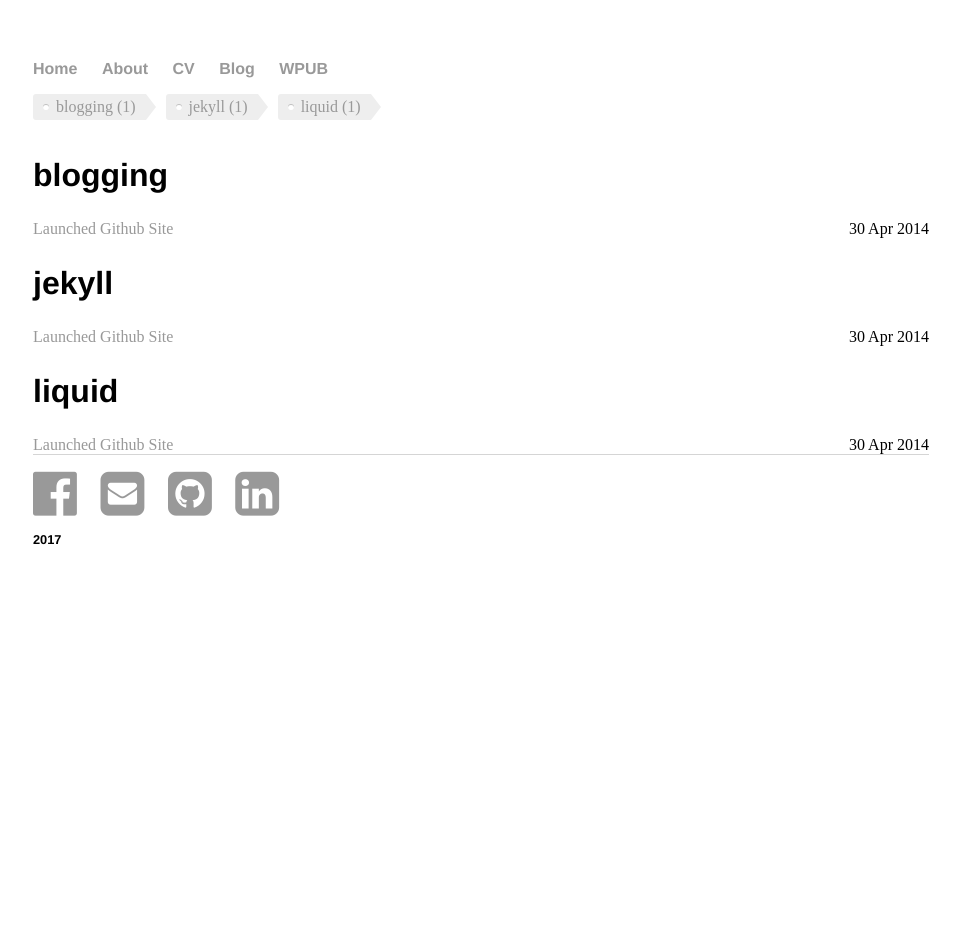
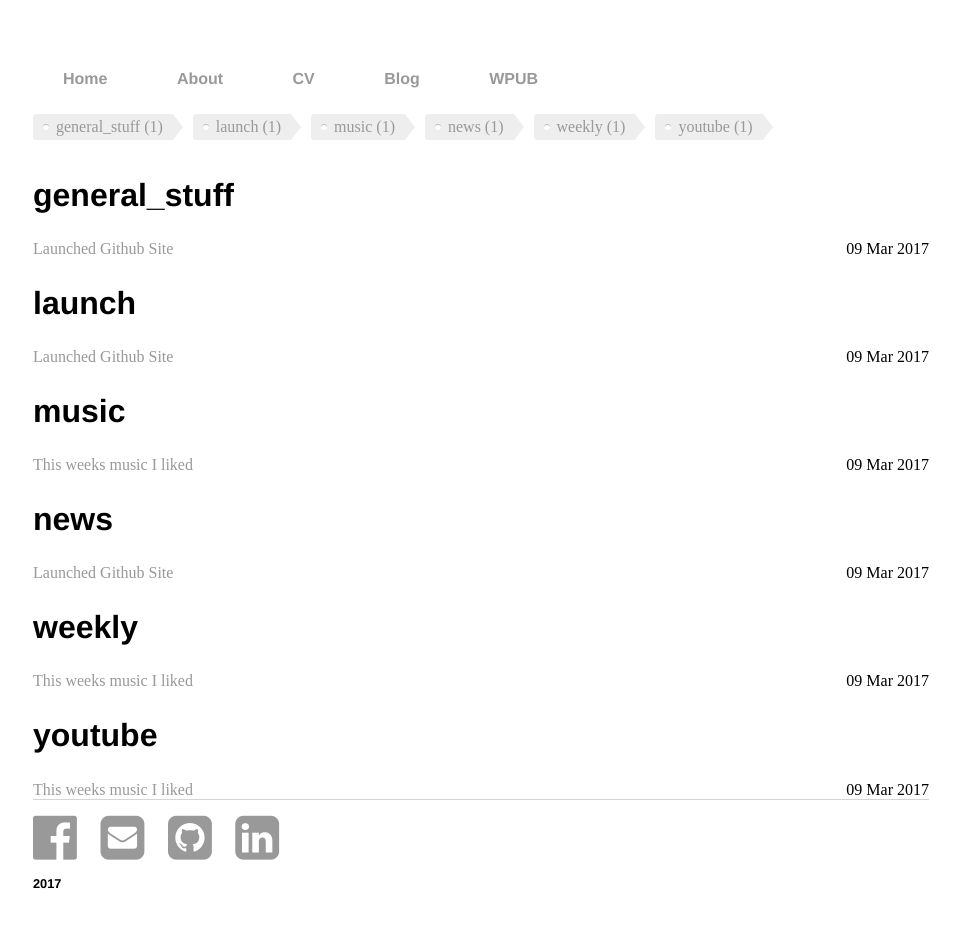
Before and after one commit to xcegin/xcegin.github.io, a Jekyll site: the page built from tags.md, in a window 1280 px wide. Shown: the whole page, without its empty margins (159-1119 px from the left). Built offline with Jekyll 4.4.1, drawn with Linux system fonts in a browser that asks for light colours; before the commit the page ends 900 px from its top, so only the background shows below that.

Commit message:
Added bunch of stuff

```diff
--- a/_config.yml
+++ b/_config.yml
@@ -3,3 +3,5 @@ markdown: kramdown
 encoding: UTF-8
 permalink: /blog/:year/:month/:day/:title
 safe: false
+gems:
+  - jemoji
--- a/_includes/nav.html
+++ b/_includes/nav.html
@@ -1,22 +1,14 @@
 <nav>
   <ul>
+
     {% for nav in site.data.nav %}
-      {% if nav.subcategorie != null %}
-        <li>
-          <a href="{{ site.url }}{{ nav.url }}">{{ nav.title }}</a>
-          <ul>
-          {% for subcategory in nav.subcategorie %}
-            <li><a href="{{ site.url }}{{ subcategory.subhref }}">{{ subcategory.subtitle }}</a></li>
-          {% endfor %}
-          </ul>
-        </li>
-      {% elsif nav.title == page.title %}
-         <li class="active">
-           <a href="{{ nav.url }}">{{ nav.title }}</a>
+      {% if nav.title == page.title %}
+         <li>
+           <a  class="menu" href="{{ nav.url }}">{{ nav.title }}</a>
          </li>
       {% else %}
         <li>
-          <a href="{{ site.url }}{{ nav.href }}">{{ nav.title }}</a>
+          <a  class="menu" href="{{ site.url }}{{ nav.href }}">{{ nav.title }}</a>
         </li>
       {% endif %}
     {% endfor %}
--- /dev/null
+++ b/_includes/youtubePlayer.html
@@ -0,0 +1 @@
+<iframe width="560" height="315" src="https://www.youtube.com/embed/{{ include.id }}" frameborder="0" allowfullscreen></iframe>
--- /dev/null
+++ b/_layouts/tags.html
@@ -0,0 +1,39 @@
+---
+layout: default
+title: Tags
+---
+{% capture site_tags %}{% for tag in site.tags %}{{ tag | first }}{% unless forloop.last %},{% endunless %}{% endfor %}{% endcapture %}
+
+<!-- `tag_words` is a sorted array of the tag names. -->
+{% assign tag_words = site_tags | split:',' | sort %}
+
+<!-- List of all tags -->
+<ul class="tags">
+  {% for item in (0..site.tags.size) %}{% unless forloop.last %}
+    {% capture this_word %}{{ tag_words[item] }}{% endcapture %}
+    <li>
+      <a href="#{{ this_word | cgi_escape }}" class="tag">{{ this_word }}
+        <span>({{ site.tags[this_word].size }})</span>
+      </a>
+    </li>
+  {% endunless %}{% endfor %}
+</ul>
+
+<!-- Posts by Tag -->
+<div>
+  {% for item in (0..site.tags.size) %}{% unless forloop.last %}
+    {% capture this_word %}{{ tag_words[item] }}{% endcapture %}
+    <h2 id="{{ this_word | cgi_escape }}">{{ this_word }}</h2>
+    {% for post in site.tags[this_word] %}{% if post.title != null %}
+      <div>
+        <span style="float: left;">
+          <a href="{{ post.url }}">{{ post.title }}</a>
+        </span>
+        <span style="float: right;">
+          {{ post.date | date_to_string }}
+        </span>
+      </div>
+      <div style="clear: both;"></div>
+    {% endif %}{% endfor %}
+  {% endunless %}{% endfor %}
+</div>
--- /dev/null
+++ b/_posts/2017-03-09-hank-quinlan-site-launched.md
@@ -0,0 +1,19 @@
+---
+layout: post
+author: Jan Cegin
+tags: launch news general_stuff
+title: "Launched Github Site"
+date: 2017-03-09
+---
+
+I finally created my page. This blog will be used for bunch of stuff. Here I will post multiple things:
++ Weekly music I liked in the form of youtube links and videos.
++ My views about people in general.
++ My views about Church and religion.
++ My progress with my [plugin](https://github.com/xcegin/PUTVT) for github.
++ New things for Java Developers.
++ Aaaand more. :smile:
+
+I have a lot of work to do during school time, but I will try to be as active as possible. Hopefully a few people will like this :smile:.
+
+So looking forward to see you around!
--- a/blog/index.html
+++ b/blog/index.html
@@ -10,8 +10,4 @@ title: Jan Cegin Blog
 	  {% endfor %}
 	</ul>
 
-	<ul class="tags">
-	{% for tag in page.tags %}
-		<li><a href="/tags#{{ tag }}" class="tag">{{ tag }}</a></li>
-	{% endfor %}
 	</ul>
--- a/css/main.css
+++ b/css/main.css
@@ -8,9 +8,13 @@ nav ul, footer ul {
     list-style: none;
     font-weight: bold;
 }
-nav ul li, footer ul li {
+footer ul li {
     display: inline;
     margin-right: 20px;
+}
+nav ul li {
+	margin-right: 5px;
+	display: inline;
 }
 a {
     text-decoration: none;
@@ -95,10 +99,29 @@ ul.posts li {
 }
 
 .tag:hover {
-  background-color: crimson;
+  background-color: #6762A3;
   color: white;
 }
 
 .tag:hover::after {
-   border-left-color: crimson;
+   border-left-color: #6762A3;
 }
+
+.menu {
+    display: inline-block;
+	padding: 10px 30px 10px 30px;
+}
+
+.menu:hover {
+    display: inline-block;
+	padding: 10px 30px 10px 30px;
+	background-color: #6762A3;
+	color: white;
+}
+
+.menu:active {
+    display: inline-block;
+	color: white;
+	padding: 10px 30px 10px 30px;
+	background-color: #6762A3;
+}
--- a/index.html
+++ b/index.html
@@ -14,6 +14,6 @@ title: Jan Cegin, Student at FIIT STU
 	Other than that I am a devoted roman catholic who likes tradition of the church, when I have time, I like playing games (Grand Strategies FTW!),
 	Watching TV series(WestWorld, Taboo, Game of Thrones, Legion, Daredevil, Young Pope,...), movies and learning new things.
 	</p>
-	<p>So if you want to learn more about me click <a href="/about">here</a>. Or just use the nav menu above :). Below you can find contacts on me, so contact me or check me on other sites!
+	<p>So if you want to learn more about me click <a href="/about">here</a>. Or just use the nav menu above :smile:. Below you can find contacts on me, so contact me or check me on other sites!
 	</p>
 </div>
--- a/tags.md
+++ b/tags.md
@@ -1,45 +1,4 @@
 ---
-layout: default
+layout: tags
 title: Tags
-description: Stochastic stuff blog's tags. List of articles and posts by tags.
 ---
-
-<!-- Get the tag name for every tag on the site and set them
-to the `site_tags` variable. -->
-{% capture site_tags %}{% for tag in site.tags %}{{ tag | first }}{% unless forloop.last %},{% endunless %}{% endfor %}{% endcapture %}
-
-<!-- `tag_words` is a sorted array of the tag names. -->
-{% assign tag_words = site_tags | split:',' | sort %}
-
-<!-- Build the Page -->
-
-<!-- List of all tags -->
-<ul class="tags">
-  {% for item in (0..site.tags.size) %}{% unless forloop.last %}
-    {% capture this_word %}{{ tag_words[item] }}{% endcapture %}
-    <li>
-      <a href="#{{ this_word | cgi_escape }}" class="tag">{{ this_word }}
-        <span>({{ site.tags[this_word].size }})</span>
-      </a>
-    </li>
-  {% endunless %}{% endfor %}
-</ul>
-
-<!-- Posts by Tag -->
-<div>
-  {% for item in (0..site.tags.size) %}{% unless forloop.last %}
-    {% capture this_word %}{{ tag_words[item] }}{% endcapture %}
-    <h2 id="{{ this_word | cgi_escape }}">{{ this_word }}</h2>
-    {% for post in site.tags[this_word] %}{% if post.title != null %}
-      <div>
-        <span style="float: left;">
-          <a href="{{ post.url }}">{{ post.title }}</a>
-        </span>
-        <span style="float: right;">
-          {{ post.date | date_to_string }}
-        </span>
-      </div>
-      <div style="clear: both;"></div>
-    {% endif %}{% endfor %}
-  {% endunless %}{% endfor %}
-</div>
```
Also changed, not shown: _posts/2014-04-30-hank-quinlan-site-launched.md (deleted, +0 -9 lines), _posts/2017-03-09-this-week-music-i-liked.md (added, +13 -0 lines).
